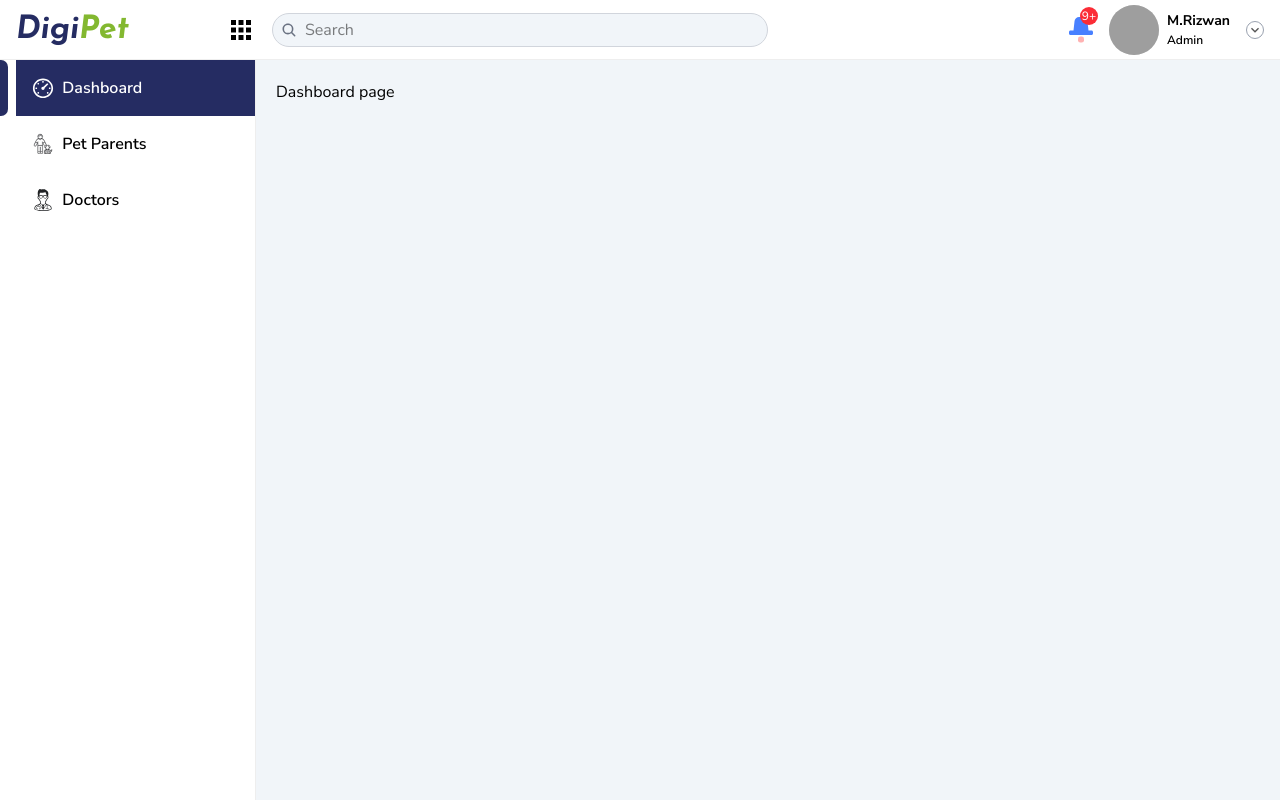
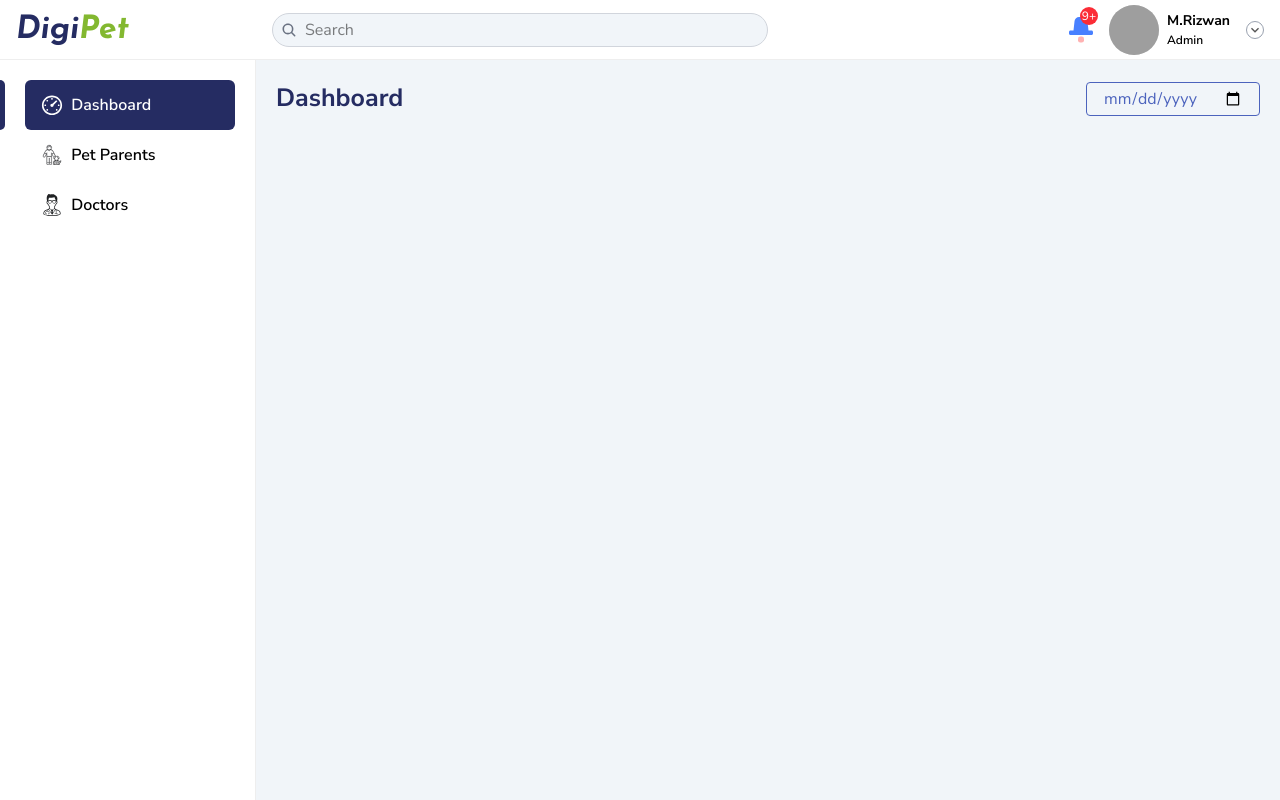
Before and after one commit to Aimal-125/digipet, a React (Vite) app: page / in a window 1280 px wide. Both pictures are taken after typing "name@example.com", "Sample123" into the empty fields and a click on the button "Login". Built offline with nearby package versions, Linux system fonts and the light colour scheme; grey boxes are pictures that could not be loaded.

Commit message:
updated admin-panel

```diff
--- a/src/App.jsx
+++ b/src/App.jsx
@@ -3,9 +3,25 @@ import Sidebar from "./components/sidebar/Sidebar";
 import Navbar from "./components/navbar/Navbar";
 
 import { useSelector } from "react-redux";
+import { useEffect, useState } from "react";
 
 export default function App() {
+  // eslint-disable-next-line no-unused-vars
   const { sidebarCollapse } = useSelector((state) => state?.sidebar);
+
+  const [isSmallScreen, setIsSmallScreen] = useState(window.innerWidth <= 1024);
+
+  useEffect(() => {
+    const handleResize = () => {
+      setIsSmallScreen(window.innerWidth <= 1024);
+    };
+
+    window.addEventListener("resize", handleResize);
+
+    return () => {
+      window.removeEventListener("resize", handleResize);
+    };
+  }, []);
 
   return (
     <>
@@ -15,7 +31,7 @@ export default function App() {
           <Sidebar />
           <div
             className={`${
-              sidebarCollapse ? "content-container-expand" : ""
+              isSmallScreen ? "content-container-expand" : ""
             } content-container`}
           >
             <div className="inner-container">
--- a/src/components/dashboard/Dashboard.jsx
+++ b/src/components/dashboard/Dashboard.jsx
@@ -1,7 +1,29 @@
+import { useEffect, useState } from "react";
+
 export default function DashboardPage() {
+  const [date, setDate] = useState("");
+
+  useEffect(() => {
+    if (date) {
+      console.log(date);
+    }
+  }, [date]);
+
   return (
     <>
-      <div>Dashboard page</div>
+      <div className="">
+        <div className="flex max-[360px]:flex-col items-center justify-between gap-4">
+          <h1 className="main-heading">Dashboard</h1>
+          <div className="max-[360px]:w-full">
+            <input
+              className="border border-[#4C63BD] text-[#4C63BD] px-4 py-1 rounded max-[360px]:w-full"
+              type="date"
+              aria-label="select date"
+              onChange={(e) => setDate(e.target.value)}
+            />
+          </div>
+        </div>
+      </div>
     </>
   );
 }
--- a/src/components/navbar/Navbar.jsx
+++ b/src/components/navbar/Navbar.jsx
@@ -12,7 +12,9 @@ import { RiLockPasswordFill } from "react-icons/ri";
 
 import { MdLogout } from "react-icons/md";
 
-import { CgMenuGridR } from "react-icons/cg";
+import { RiMenuUnfold2Line } from "react-icons/ri";
+
+import { RiMenuUnfoldLine } from "react-icons/ri";
 
 import BellIcon from "/images/bell-icon.svg";
 
@@ -115,6 +117,7 @@ export default function Navbar() {
     };
   }, [logoutMenuActive]);
 
+  // eslint-disable-next-line no-unused-vars
   const handleSidebarCollapseBtnClick = () => {
     dispatch(setSidebarCollapse(!sidebarCollapse));
   };
@@ -169,7 +172,7 @@ export default function Navbar() {
             <span className="text-[#252C62]">Digi</span>
             <span className="text-[#83B830]">Pet</span>
           </p>
-          <div className="flex items-center justify-center">
+          {/* <div className="flex items-center justify-center">
             <button
               title={sidebarCollapse ? "Extend Menu" : "Collapse Menu"}
               className="w-[30px] h-[30px] cursor-pointer"
@@ -177,9 +180,13 @@ export default function Navbar() {
               aria-label="Collapse or Extend Sidebar Button"
               onClick={handleSidebarCollapseBtnClick}
             >
-              <CgMenuGridR size="30px" />
+              {sidebarCollapse ? (
+                <RiMenuUnfoldLine size="30px" />
+              ) : (
+                <RiMenuUnfold2Line size="30px" />
+              )}
             </button>
-          </div>
+          </div> */}
         </div>
         <div className="w-[80%] flex items-center">
           <div className="w-full pl-[16px]">
@@ -545,12 +552,12 @@ export default function Navbar() {
               </div>
               {/* sidebar navigation links start */}
 
-              <div className={`${isScrolling ? "scrolling" : ""} py-2`}>
+              <div className={`${isScrolling ? "scrolling" : ""} py-[20px]`}>
                 {accessibleSidebarItems.map((item) => {
                   const isActive = currentPathname === item.path;
 
                   return (
-                    <div key={item.id} className={`flex gap-2 px-2`}>
+                    <div key={item.id} className={`flex gap-2 pr-[20px]`}>
                       <span
                         className={`${
                           isActive ? "highlight-line-active-mobile-sidebar" : ""
--- a/src/components/navbar/navbar.css
+++ b/src/components/navbar/navbar.css
@@ -6,7 +6,7 @@
   display: none;
 }
 
-@media screen and (max-width: 1000px) {
+@media screen and (max-width: 650px) {
   .desktop-navbar {
     display: none;
   }
@@ -94,7 +94,7 @@
     background-color: rgba(0, 0, 0, 0.5);
     position: absolute;
     top: 100%;
-    right: 0;
+    left: 0;
     width: 100%;
     height: calc(100vh - 60px);
     display: flex;
@@ -103,7 +103,7 @@
   .mobile-sidebar {
     background-color: white;
     position: absolute;
-    right: 0;
+    left: 0;
     top: 0;
     width: 350px;
     height: 100%;
@@ -111,7 +111,7 @@
 
   .highlight-line-mobile-sidebar {
     display: inline-flex;
-    width: 9px;
+    width: 6px;
     height: 1px;
     background-color: white;
     border-radius: 0 7px 7px 0;
@@ -119,8 +119,8 @@
 
   .highlight-line-active-mobile-sidebar {
     display: inline-flex;
-    width: 9px;
-    height: 55px;
+    width: 6px;
+    height: 50px;
     background-color: #252c62;
     border-radius: 0 7px 7px 0;
     transition: height 0.2s;
--- a/src/components/sidebar/Sidebar.jsx
+++ b/src/components/sidebar/Sidebar.jsx
@@ -9,6 +9,7 @@ import { useSelector } from "react-redux";
 export default function Sidebar() {
   const location = useLocation();
 
+  // eslint-disable-next-line no-unused-vars
   const { sidebarCollapse } = useSelector((state) => state?.sidebar);
 
   const currentPathname = location.pathname;
@@ -19,9 +20,23 @@ export default function Sidebar() {
 
   const roles = ["admin", "doctor", "user"];
 
+  const [isSmallScreen, setIsSmallScreen] = useState(window.innerWidth <= 1024);
+
   const accessibleSidebarItems = sidebarItems.filter((item) =>
     item.requiredRoles.some((requiredRole) => roles.includes(requiredRole))
   );
+
+  useEffect(() => {
+    const handleResize = () => {
+      setIsSmallScreen(window.innerWidth <= 1024);
+    };
+
+    window.addEventListener("resize", handleResize);
+
+    return () => {
+      window.removeEventListener("resize", handleResize);
+    };
+  }, []);
 
   useEffect(() => {
     const sidebarElement = sidebarRef.current;
@@ -53,7 +68,7 @@ export default function Sidebar() {
     <div
       ref={sidebarRef}
       className={`${isScrolling ? "scrolling" : ""} ${
-        sidebarCollapse ? "sidebar-collapse" : ""
+        isSmallScreen ? "sidebar-collapse" : ""
       } sidebar`}
     >
       {accessibleSidebarItems.map((item) => {
@@ -63,20 +78,18 @@ export default function Sidebar() {
           <div
             key={item.id}
             className={`${
-              sidebarCollapse ? "w-[40px] h-[40px]" : ""
-            } flex gap-2`}
+              isSmallScreen ? "w-[50px] h-[50px]" : ""
+            } flex gap-[20px]`}
           >
             <span
               className={`${
-                !sidebarCollapse && isActive
-                  ? "highlight-line-active"
-                  : "hidden"
-              } ${sidebarCollapse ? "hidden" : "highlight-line"}`}
+                !isSmallScreen && isActive ? "highlight-line-active" : "hidden"
+              } ${isSmallScreen ? "hidden" : "highlight-line"}`}
             ></span>
             <Link
               to={item.path}
               className={`${isActive ? "active-link" : ""} ${
-                sidebarCollapse ? "sidebar-link-center" : ""
+                isSmallScreen ? "sidebar-link-center" : ""
               } sidebar-link`}
             >
               <span className="inline-flex items-center gap-2">
@@ -87,7 +100,7 @@ export default function Sidebar() {
                     alt="sidebar icon"
                   />
                 </span>
-                <span className={`${sidebarCollapse ? "hidden" : ""}`}>
+                <span className={`${isSmallScreen ? "hidden" : ""}`}>
                   {item.label}
                 </span>
               </span>
--- a/src/components/sidebar/sidebarStyles.css
+++ b/src/components/sidebar/sidebarStyles.css
@@ -2,7 +2,8 @@
   display: inline-flex;
   align-items: center;
   width: 100%;
-  padding: 16px;
+  padding: 0 16px;
+  height: 50px;
   font-weight: 600;
 }
 
@@ -14,6 +15,7 @@
 .active-link {
   background-color: #252c62;
   color: white;
+  border-radius: 6px;
 }
 
 .sidebar-icon-span {
@@ -31,7 +33,7 @@
 
 .highlight-line {
   display: inline-flex;
-  width: 9px;
+  width: 6px;
   height: 1px;
   background-color: white;
   border-radius: 0 7px 7px 0;
@@ -39,7 +41,7 @@
 
 .highlight-line-active {
   display: inline-flex;
-  width: 9px;
+  width: 6px;
   height: 100%;
   background-color: #252c62;
   border-radius: 0 7px 7px 0;
--- a/src/index.css
+++ b/src/index.css
@@ -34,15 +34,8 @@ body {
   display: flex;
   flex-direction: column;
   gap: 0;
-  padding: 0;
+  padding: 20px 20px 20px 0;
   transition: width 0.2s;
-}
-
-.sidebar-collapse {
-  width: 5%;
-  padding: 10px 0;
-  align-items: center;
-  gap: 10px;
 }
 
 .content-container {
@@ -53,8 +46,15 @@ body {
   transition: width 0.2s;
 }
 
+.sidebar-collapse {
+  width: 80px;
+  padding: 20px 0;
+  align-items: center;
+  gap: 10px;
+}
+
 .content-container-expand {
-  width: 95%;
+  width: 100%;
 }
 
 .inner-container {
@@ -67,7 +67,13 @@ body {
   overflow: auto;
 }
 
-@media screen and (max-width: 1000px) {
+.main-heading {
+  font-weight: 700;
+  font-size: 25px;
+  color: #252c62;
+}
+
+@media screen and (max-width: 650px) {
   .sidebar {
     display: none;
   }
```
